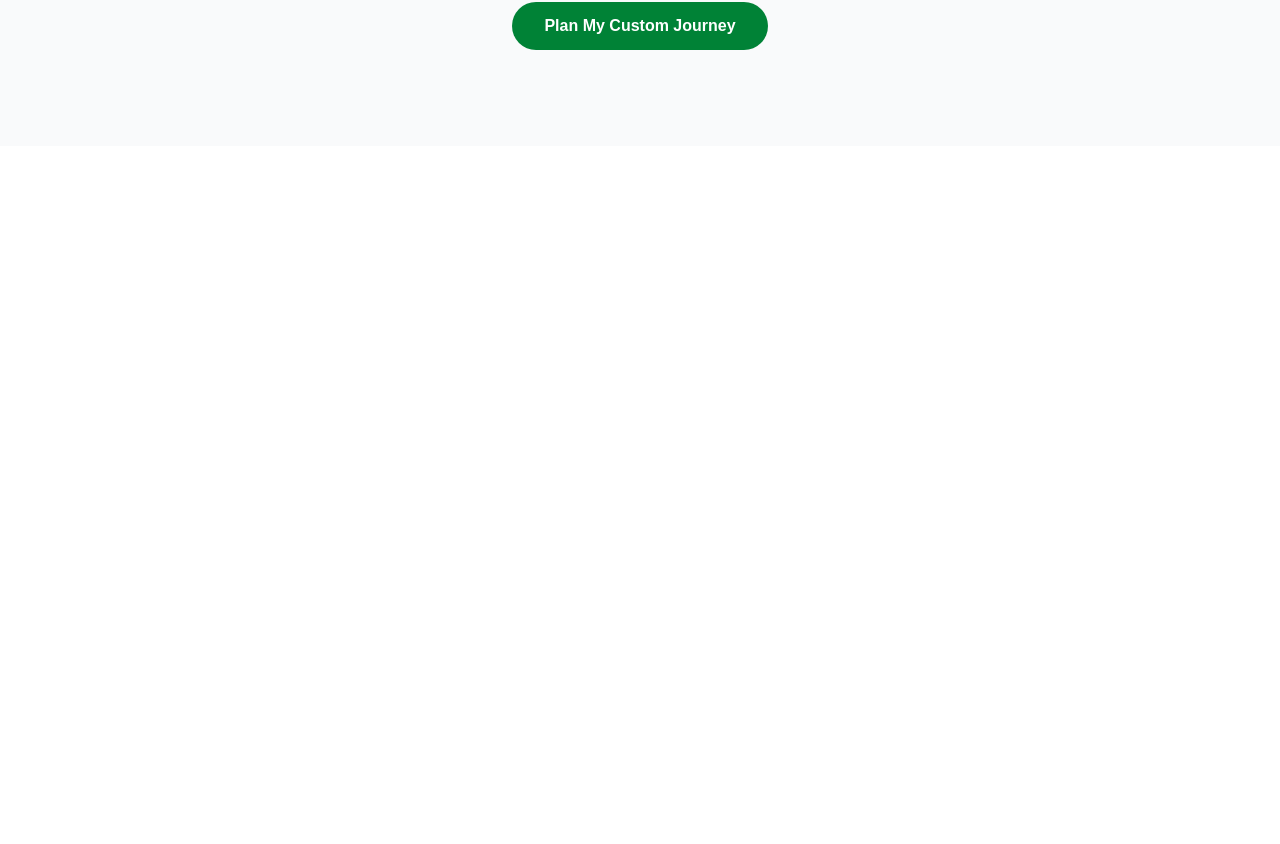
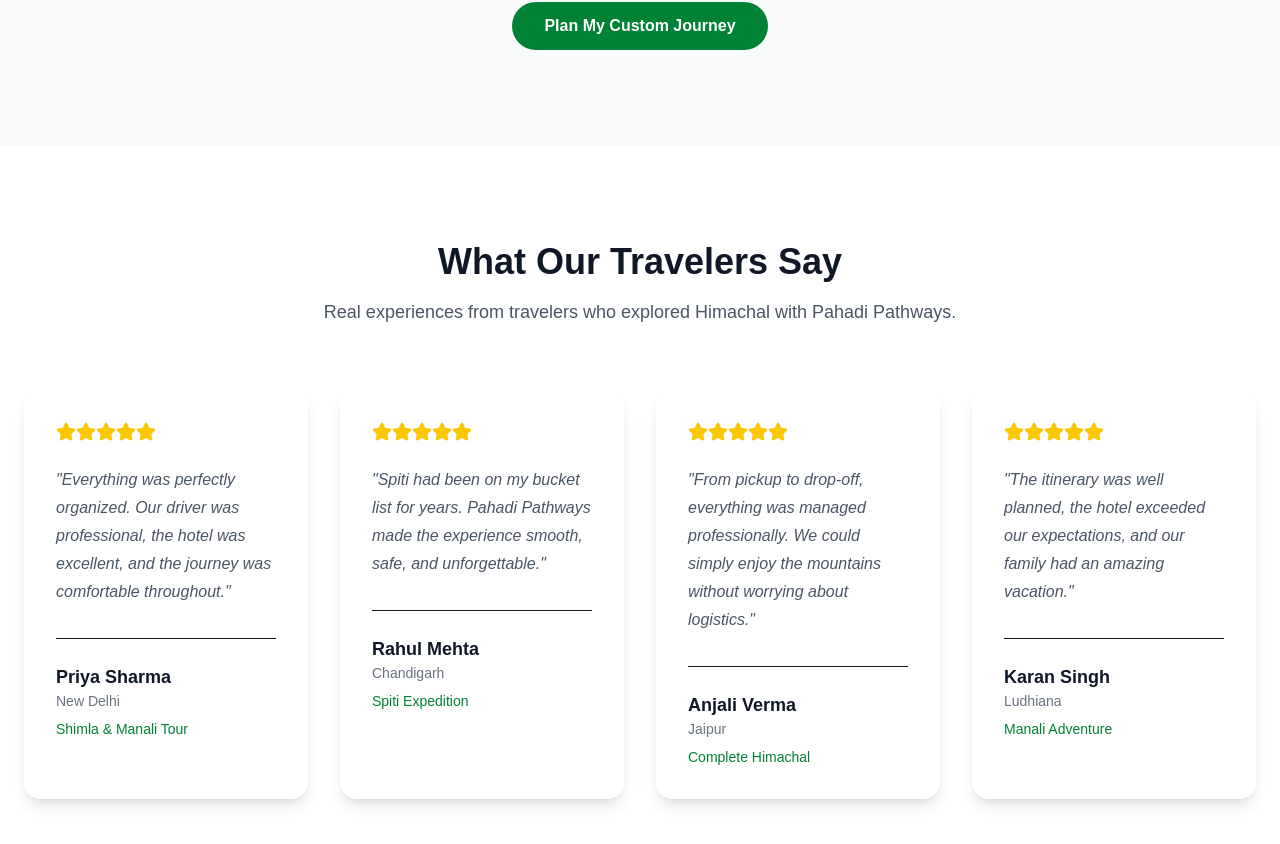
Before and after one commit to itachiDuchiha/pahadi-pathways, a Next.js app: page / in a window 1280 px wide. Shown: the part 3368-4212 px from the top of the page. Before the commit the page ends 3514 px from the top, so only its background shows below. Built offline with nearby package versions, Linux system fonts and the light colour scheme.

Commit message:
Add testimonials section

```diff
--- a/src/app/page.tsx
+++ b/src/app/page.tsx
@@ -2,6 +2,7 @@ import Hero from "@/components/home/Hero";
 import FeaturedDestinations from "@/components/home/FeaturedDestinations";
 import WhyChooseUs from "@/components/home/WhyChooseUs";
 import PopularPackages from "@/components/home/PopularPackages";
+import Testimonials from "@/components/home/Testimonials";
 
 export default function Home() {
   return (
@@ -10,6 +11,7 @@ export default function Home() {
       <FeaturedDestinations />
       <WhyChooseUs />
       <PopularPackages />
+      <Testimonials />
     </main>
   );
 }
--- /dev/null
+++ b/src/components/home/Testimonials.tsx
@@ -0,0 +1,30 @@
+import TestimonialCard from "../ui/TestimonialCard";
+import { testimonials } from "@/data/testimonials";
+
+export default function Testimonials() {
+  return (
+    <section className="bg-white py-24">
+      <div className="mx-auto max-w-7xl px-6">
+        <div className="mb-16 text-center">
+          <h2 className="text-4xl font-bold text-gray-900">
+            What Our Travelers Say
+          </h2>
+
+          <p className="mx-auto mt-4 max-w-3xl text-lg text-gray-600">
+            Real experiences from travelers who explored Himachal with
+            Pahadi Pathways.
+          </p>
+        </div>
+
+        <div className="grid gap-8 md:grid-cols-2 xl:grid-cols-4">
+          {testimonials.map((testimonial) => (
+            <TestimonialCard
+              key={testimonial.name}
+              testimonial={testimonial}
+            />
+          ))}
+        </div>
+      </div>
+    </section>
+  );
+}
--- /dev/null
+++ b/src/components/ui/TestimonialCard.tsx
@@ -0,0 +1,42 @@
+import type { Testimonial } from "@/types/testimonial";
+import { Star } from "lucide-react";
+
+type TestimonialCardProps = {
+  testimonial: Testimonial;
+};
+
+export default function TestimonialCard({
+  testimonial,
+}: TestimonialCardProps) {
+  return (
+    <div className="rounded-2xl bg-white p-8 shadow-lg transition-all duration-300 hover:-translate-y-2 hover:shadow-2xl">
+      <div className="mb-6 flex">
+        {Array.from({ length: testimonial.rating }).map((_, index) => (
+          <Star
+            key={index}
+            size={20}
+            className="fill-yellow-400 text-yellow-400"
+          />
+        ))}
+      </div>
+
+      <p className="text-gray-600 leading-7 italic">
+        "{testimonial.review}"
+      </p>
+
+      <div className="mt-8 border-t pt-6">
+        <h3 className="text-lg font-bold text-gray-900">
+          {testimonial.name}
+        </h3>
+
+        <p className="text-sm text-gray-500">
+          {testimonial.city}
+        </p>
+
+        <p className="mt-2 text-sm font-medium text-green-700">
+          {testimonial.tour}
+        </p>
+      </div>
+    </div>
+  );
+}
--- /dev/null
+++ b/src/data/testimonials.ts
@@ -0,0 +1,36 @@
+import type { Testimonial } from "@/types/testimonial";
+
+export const testimonials: Testimonial[] = [
+  {
+    name: "Priya Sharma",
+    city: "New Delhi",
+    tour: "Shimla & Manali Tour",
+    rating: 5,
+    review:
+      "Everything was perfectly organized. Our driver was professional, the hotel was excellent, and the journey was comfortable throughout.",
+  },
+  {
+    name: "Rahul Mehta",
+    city: "Chandigarh",
+    tour: "Spiti Expedition",
+    rating: 5,
+    review:
+      "Spiti had been on my bucket list for years. Pahadi Pathways made the experience smooth, safe, and unforgettable.",
+  },
+  {
+    name: "Anjali Verma",
+    city: "Jaipur",
+    tour: "Complete Himachal",
+    rating: 5,
+    review:
+      "From pickup to drop-off, everything was managed professionally. We could simply enjoy the mountains without worrying about logistics.",
+  },
+  {
+    name: "Karan Singh",
+    city: "Ludhiana",
+    tour: "Manali Adventure",
+    rating: 5,
+    review:
+      "The itinerary was well planned, the hotel exceeded our expectations, and our family had an amazing vacation.",
+  },
+];
--- /dev/null
+++ b/src/types/testimonial.ts
@@ -0,0 +1,7 @@
+export interface Testimonial {
+  name: string;
+  city: string;
+  tour: string;
+  review: string;
+  rating: number;
+}
```
